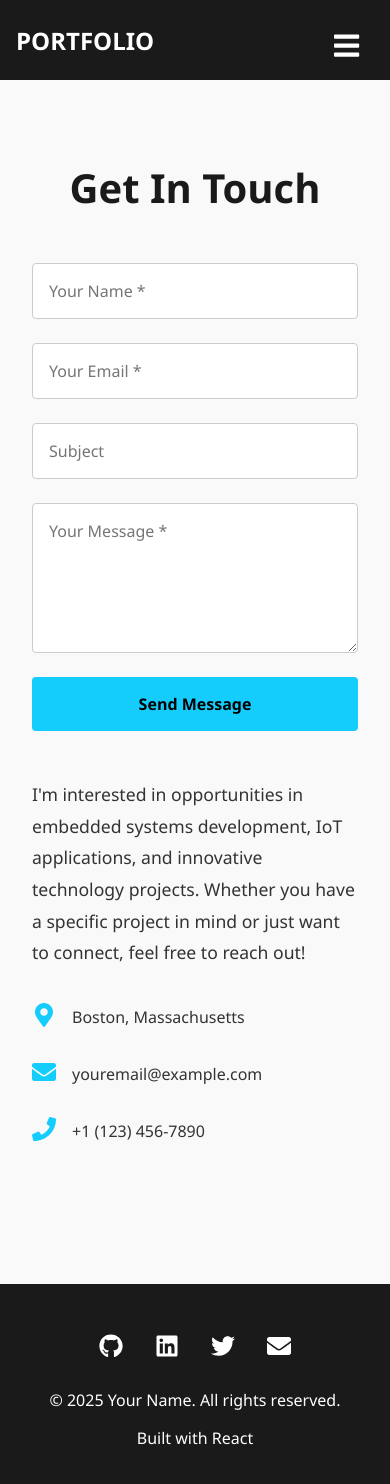
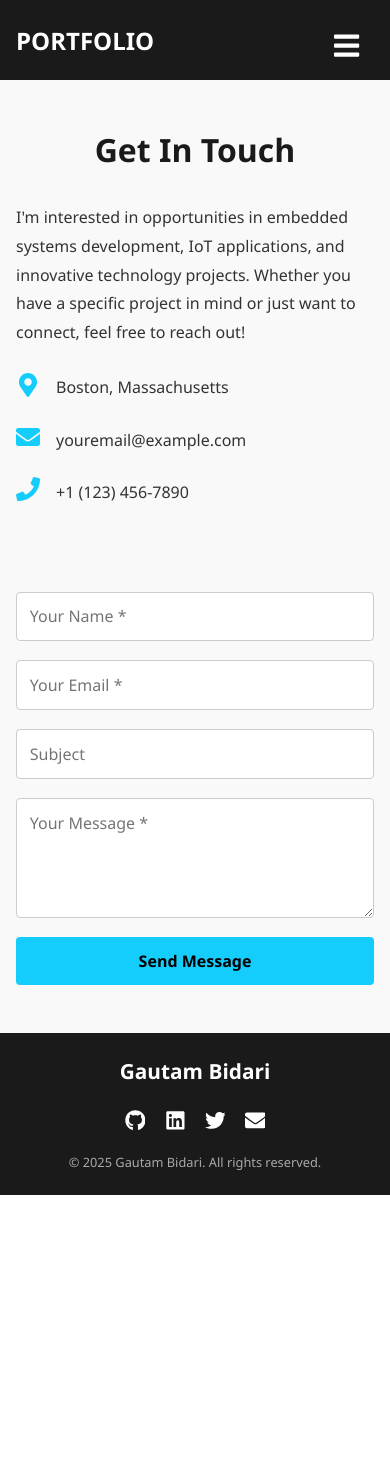
Before and after one commit to Gau17/react-portfolio, a React (Create React App) app: page /contact in a window 390 px wide. Shown: the top 1484 px of the page. After the commit the page ends 1195 px from the top, so only its background shows below. Built offline with nearby package versions, Linux system fonts and the light colour scheme.

Commit message:
Add comprehensive mobile responsiveness to all pages and components

```diff
--- a/src/App.css
+++ b/src/App.css
@@ -107,3 +107,67 @@ html {
     transform: rotate(360deg);
   }
 }
+
+/* Enhanced Mobile Responsiveness */
+@media screen and (max-width: 768px) {
+  .section {
+    padding: 3rem 1rem;
+  }
+
+  .section-title {
+    font-size: 2rem;
+    margin-bottom: 2rem;
+  }
+
+  .container {
+    padding: 0 1rem;
+  }
+
+  .btn {
+    padding: 0.7rem 1.5rem;
+    font-size: 0.9rem;
+  }
+}
+
+@media screen and (max-width: 480px) {
+  .section-title {
+    font-size: 1.8rem;
+  }
+
+  body {
+    font-size: 0.95rem;
+  }
+}
+
+/* Additional responsive utilities */
+.hide-on-mobile {
+  display: block;
+}
+
+@media screen and (max-width: 768px) {
+  .hide-on-mobile {
+    display: none;
+  }
+}
+
+.show-on-mobile {
+  display: none;
+}
+
+@media screen and (max-width: 768px) {
+  .show-on-mobile {
+    display: block;
+  }
+}
+
+/* Ensure proper touch targets for mobile */
+@media screen and (max-width: 768px) {
+  button,
+  .btn,
+  a.btn,
+  input[type="button"],
+  input[type="submit"] {
+    min-height: 44px;
+    min-width: 44px;
+  }
+}
--- a/src/components/Footer.jsx
+++ b/src/components/Footer.jsx
@@ -5,54 +5,95 @@ import { FaGithub, FaLinkedin, FaTwitter, FaEnvelope } from 'react-icons/fa';
 const FooterContainer = styled.footer`
   background-color: #1a1a1a;
   color: #fff;
-  padding: 3rem 0;
+  padding: 2rem 0;
+
+  @media screen and (max-width: 768px) {
+    padding: 1.5rem 0;
+  }
+`;
+
+const FooterContent = styled.div`
+  max-width: 1200px;
+  margin: 0 auto;
   display: flex;
+  justify-content: space-between;
+  align-items: center;
+  padding: 0 2rem;
+
+  @media screen and (max-width: 768px) {
     flex-direction: column;
-  justify-content: center;
-  align-items: center;
+    gap: 1.5rem;
+    padding: 0 1.5rem;
+  }
+`;
+
+const FooterLogo = styled.div`
+  font-size: 1.5rem;
+  font-weight: bold;
+
+  @media screen and (max-width: 768px) {
+    font-size: 1.3rem;
+  }
 `;
 
 const SocialIcons = styled.div`
   display: flex;
-  justify-content: center;
-  margin-bottom: 1.5rem;
+  gap: 1.5rem;
+
+  @media screen and (max-width: 480px) {
+    gap: 1.2rem;
+  }
 `;
 
-const SocialIconLink = styled.a`
+const SocialIcon = styled.a`
   color: #fff;
   font-size: 1.5rem;
-  margin: 0 1rem;
   transition: color 0.3s ease;
 
   &:hover {
     color: #15cdfc;
   }
+
+  @media screen and (max-width: 768px) {
+    font-size: 1.3rem;
+  }
 `;
 
-const FooterText = styled.p`
+const Copyright = styled.div`
   text-align: center;
-  margin-bottom: 1rem;
+  margin-top: 1.5rem;
+  font-size: 0.9rem;
+  color: #aaa;
+
+  @media screen and (max-width: 768px) {
+    margin-top: 1rem;
+    font-size: 0.8rem;
+  }
 `;
 
 const Footer = () => {
   return (
     <FooterContainer>
+      <FooterContent>
+        <FooterLogo>Gautam Bidari</FooterLogo>
         <SocialIcons>
-        <SocialIconLink href="https://github.com" target="_blank" aria-label="GitHub">
+          <SocialIcon href="https://github.com/Gau17" target="_blank" rel="noopener noreferrer">
             <FaGithub />
-        </SocialIconLink>
-        <SocialIconLink href="https://linkedin.com" target="_blank" aria-label="LinkedIn">
+          </SocialIcon>
+          <SocialIcon href="https://linkedin.com/in/gautam-bidari" target="_blank" rel="noopener noreferrer">
             <FaLinkedin />
-        </SocialIconLink>
-        <SocialIconLink href="https://twitter.com" target="_blank" aria-label="Twitter">
+          </SocialIcon>
+          <SocialIcon href="https://twitter.com" target="_blank" rel="noopener noreferrer">
             <FaTwitter />
-        </SocialIconLink>
-        <SocialIconLink href="mailto:your.email@example.com" aria-label="Email">
+          </SocialIcon>
+          <SocialIcon href="mailto:youremail@example.com">
             <FaEnvelope />
-        </SocialIconLink>
+          </SocialIcon>
         </SocialIcons>
-      <FooterText>© {new Date().getFullYear()} Your Name. All rights reserved.</FooterText>
-      <FooterText>Built with React</FooterText>
+      </FooterContent>
+      <Copyright>
+        &copy; {new Date().getFullYear()} Gautam Bidari. All rights reserved.
+      </Copyright>
     </FooterContainer>
   );
 };
--- a/src/pages/Contact.jsx
+++ b/src/pages/Contact.jsx
@@ -5,6 +5,10 @@ import { FaEnvelope, FaPhone, FaMapMarkerAlt } from 'react-icons/fa';
 const ContactContainer = styled.div`
   padding: 5rem 2rem;
   background: #f9f9f9;
+
+  @media screen and (max-width: 768px) {
+    padding: 3rem 1rem;
+  }
 `;
 
 const ContactTitle = styled.h2`
@@ -12,6 +16,11 @@ const ContactTitle = styled.h2`
   text-align: center;
   margin-bottom: 3rem;
   color: #1a1a1a;
+
+  @media screen and (max-width: 768px) {
+    font-size: 2rem;
+    margin-bottom: 2rem;
+  }
 `;
 
 const ContactWrapper = styled.div`
@@ -23,6 +32,7 @@ const ContactWrapper = styled.div`
 
   @media screen and (max-width: 768px) {
     grid-template-columns: 1fr;
+    grid-gap: 2rem;
   }
 `;
 
@@ -37,6 +47,11 @@ const FormInput = styled.input`
   border: 1px solid #ccc;
   border-radius: 4px;
   font-size: 1rem;
+
+  @media screen and (max-width: 480px) {
+    padding: 0.8rem;
+    margin-bottom: 1.2rem;
+  }
 `;
 
 const FormTextarea = styled.textarea`
@@ -47,6 +62,12 @@ const FormTextarea = styled.textarea`
   font-size: 1rem;
   min-height: 150px;
   resize: vertical;
+
+  @media screen and (max-width: 480px) {
+    padding: 0.8rem;
+    min-height: 120px;
+    margin-bottom: 1.2rem;
+  }
 `;
 
 const SubmitButton = styled.button`
@@ -65,11 +86,23 @@ const SubmitButton = styled.button`
     transform: translateY(-3px);
     box-shadow: 0 5px 15px rgba(0, 0, 0, 0.2);
   }
+
+  @media screen and (max-width: 768px) {
+    width: 100%;
+  }
+
+  @media screen and (max-width: 480px) {
+    padding: 0.8rem;
+  }
 `;
 
 const ContactInfo = styled.div`
   display: flex;
   flex-direction: column;
+
+  @media screen and (max-width: 768px) {
+    order: -1;
+  }
 `;
 
 const ContactText = styled.p`
@@ -77,6 +110,11 @@ const ContactText = styled.p`
   line-height: 1.8;
   margin-bottom: 2rem;
   color: #333;
+
+  @media screen and (max-width: 768px) {
+    font-size: 1rem;
+    margin-bottom: 1.5rem;
+  }
 `;
 
 const ContactDetailsWrapper = styled.div`
@@ -87,6 +125,10 @@ const ContactDetail = styled.div`
   display: flex;
   align-items: center;
   margin-bottom: 1.5rem;
+
+  @media screen and (max-width: 480px) {
+    margin-bottom: 1.2rem;
+  }
 `;
 
 const ContactIcon = styled.span`
--- a/src/pages/Home.jsx
+++ b/src/pages/Home.jsx
@@ -10,6 +10,13 @@ const HomeContainer = styled.div`
   height: calc(100vh - 80px);
   background: linear-gradient(135deg, #2b5876, #4e4376);
   color: #fff;
+  padding: 0 1rem;
+
+  @media screen and (max-width: 768px) {
+    height: auto;
+    min-height: calc(100vh - 80px);
+    padding: 4rem 1rem;
+  }
 `;
 
 const HeroContent = styled.div`
@@ -17,6 +24,10 @@ const HeroContent = styled.div`
   width: 100%;
   text-align: center;
   padding: 0 2rem;
+
+  @media screen and (max-width: 768px) {
+    padding: 0 1rem;
+  }
 `;
 
 const Title = styled.h1`
@@ -25,6 +36,10 @@ const Title = styled.h1`
 
   @media screen and (max-width: 768px) {
     font-size: 2.5rem;
+  }
+
+  @media screen and (max-width: 480px) {
+    font-size: 2rem;
   }
 `;
 
@@ -36,6 +51,11 @@ const Subtitle = styled.h2`
   @media screen and (max-width: 768px) {
     font-size: 1.5rem;
   }
+
+  @media screen and (max-width: 480px) {
+    font-size: 1.2rem;
+    margin-bottom: 1.5rem;
+  }
 `;
 
 const HeroText = styled.p`
@@ -44,6 +64,22 @@ const HeroText = styled.p`
   max-width: 600px;
   margin-left: auto;
   margin-right: auto;
+
+  @media screen and (max-width: 768px) {
+    font-size: 1.1rem;
+  }
+
+  @media screen and (max-width: 480px) {
+    font-size: 1rem;
+    margin-bottom: 1.5rem;
+  }
+`;
+
+const ButtonContainer = styled.div`
+  display: flex;
+  justify-content: center;
+  flex-wrap: wrap;
+  gap: 1rem;
 `;
 
 const CTAButton = styled(Link)`
@@ -55,12 +91,19 @@ const CTAButton = styled(Link)`
   font-weight: bold;
   font-size: 1.2rem;
   transition: all 0.3s ease;
-  margin: 0 1rem 1rem 0;
+  margin: 0 0 1rem 0;
 
   &:hover {
     background: #fff;
     transform: translateY(-3px);
     box-shadow: 0 5px 15px rgba(0, 0, 0, 0.2);
+  }
+
+  @media screen and (max-width: 480px) {
+    font-size: 1rem;
+    padding: 0.8rem 1.5rem;
+    width: 100%;
+    text-align: center;
   }
 `;
 
@@ -74,10 +117,10 @@ const Home = () => {
           I specialize in Embedded Systems, IoT, Automation, Deep Learning and Robotics.
           Passionate about building innovative products and using technology to improve people's lives.
         </HeroText>
-        <div>
+        <ButtonContainer>
           <CTAButton to="/projects">View My Work</CTAButton>
           <CTAButton to="/contact">Get In Touch</CTAButton>
-        </div>
+        </ButtonContainer>
       </HeroContent>
     </HomeContainer>
   );
--- a/src/pages/Projects.jsx
+++ b/src/pages/Projects.jsx
@@ -5,6 +5,10 @@ import { FaGithub, FaExternalLinkAlt } from 'react-icons/fa';
 const ProjectsContainer = styled.div`
   padding: 5rem 2rem;
   background: #fff;
+
+  @media screen and (max-width: 768px) {
+    padding: 3rem 1rem;
+  }
 `;
 
 const ProjectsTitle = styled.h2`
@@ -12,6 +16,11 @@ const ProjectsTitle = styled.h2`
   text-align: center;
   margin-bottom: 3rem;
   color: #1a1a1a;
+
+  @media screen and (max-width: 768px) {
+    font-size: 2rem;
+    margin-bottom: 2rem;
+  }
 `;
 
 const ProjectsWrapper = styled.div`
@@ -21,7 +30,12 @@ const ProjectsWrapper = styled.div`
   grid-template-columns: repeat(auto-fill, minmax(350px, 1fr));
   grid-gap: 2rem;
 
-  @media screen and (max-width: 400px) {
+  @media screen and (max-width: 768px) {
+    grid-template-columns: repeat(auto-fill, minmax(280px, 1fr));
+    grid-gap: 1.5rem;
+  }
+
+  @media screen and (max-width: 480px) {
     grid-template-columns: 1fr;
   }
 `;
@@ -32,9 +46,18 @@ const ProjectCard = styled.div`
   overflow: hidden;
   box-shadow: 0 5px 15px rgba(0, 0, 0, 0.1);
   transition: transform 0.3s ease;
+  height: 100%;
+  display: flex;
+  flex-direction: column;
 
   &:hover {
     transform: translateY(-10px);
+  }
+
+  @media screen and (max-width: 768px) {
+    &:hover {
+      transform: translateY(-5px);
+    }
   }
 `;
 
@@ -44,16 +67,38 @@ const ProjectImage = styled.div`
   background-image: ${({ bg }) => (bg ? `url(${bg})` : 'none')};
   background-size: cover;
   background-position: center;
+
+  @media screen and (max-width: 768px) {
+    height: 180px;
+  }
 `;
 
 const ProjectInfo = styled.div`
   padding: 1.5rem;
+  flex: 1;
+  display: flex;
+  flex-direction: column;
+
+  @media screen and (max-width: 480px) {
+    padding: 1.2rem;
+  }
 `;
 
 const ProjectTitle = styled.h3`
   font-size: 1.5rem;
-  margin-bottom: 1rem;
+  margin-bottom: 0.5rem;
   color: #1a1a1a;
+
+  @media screen and (max-width: 768px) {
+    font-size: 1.3rem;
+  }
+`;
+
+const ProjectDate = styled.p`
+  font-size: 0.9rem;
+  color: #777;
+  font-style: italic;
+  margin-bottom: 0.75rem;
 `;
 
 const ProjectDescription = styled.p`
@@ -61,12 +106,22 @@ const ProjectDescription = styled.p`
   color: #555;
   line-height: 1.6;
   margin-bottom: 1.5rem;
+  flex: 1;
+
+  @media screen and (max-width: 768px) {
+    font-size: 0.95rem;
+    margin-bottom: 1.2rem;
+  }
 `;
 
 const ProjectTech = styled.div`
   display: flex;
   flex-wrap: wrap;
   margin-bottom: 1.5rem;
+
+  @media screen and (max-width: 480px) {
+    margin-bottom: 1.2rem;
+  }
 `;
 
 const TechTag = styled.span`
@@ -77,10 +132,20 @@ const TechTag = styled.span`
   font-size: 0.8rem;
   margin-right: 0.5rem;
   margin-bottom: 0.5rem;
+
+  @media screen and (max-width: 480px) {
+    padding: 0.25rem 0.6rem;
+    font-size: 0.75rem;
+  }
 `;
 
 const ProjectLinks = styled.div`
   display: flex;
+
+  @media screen and (max-width: 480px) {
+    flex-direction: column;
+    gap: 0.8rem;
+  }
 `;
 
 const ProjectLink = styled.a`
@@ -95,18 +160,15 @@ const ProjectLink = styled.a`
   &:hover {
     color: #15cdfc;
   }
+
+  @media screen and (max-width: 480px) {
+    margin-right: 0;
+  }
 `;
 
 const LinkIcon = styled.span`
   margin-right: 0.5rem;
   font-size: 1.1rem;
-`;
-
-const ProjectDate = styled.p`
-  font-size: 0.9rem;
-  color: #777;
-  font-style: italic;
-  margin-bottom: 0.75rem;
 `;
 
 const Projects = () => {
```
Also changed, not shown: src/pages/About.jsx (+249 -17 lines). Lines whose indentation alone changed are shown as unchanged.
